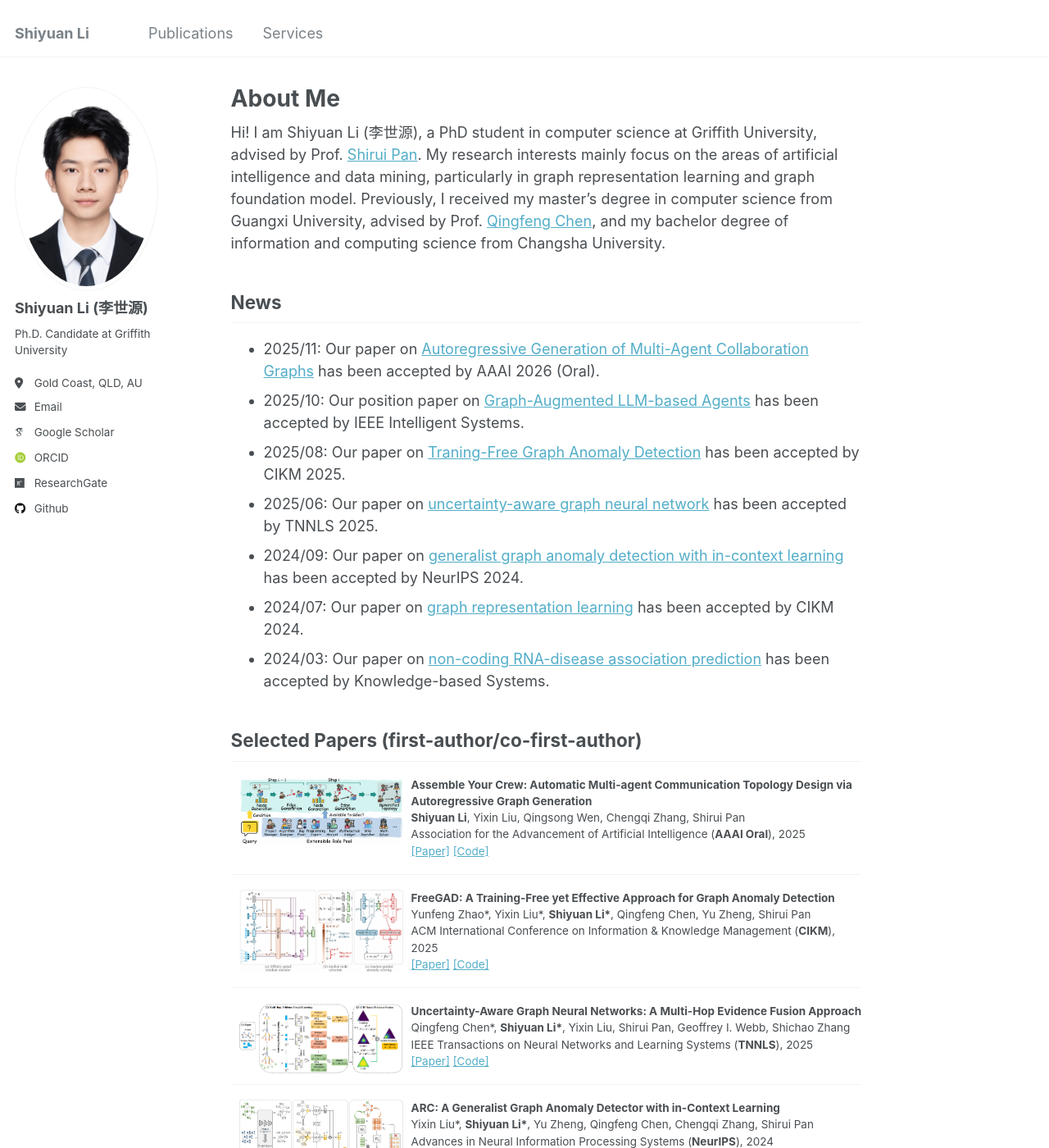
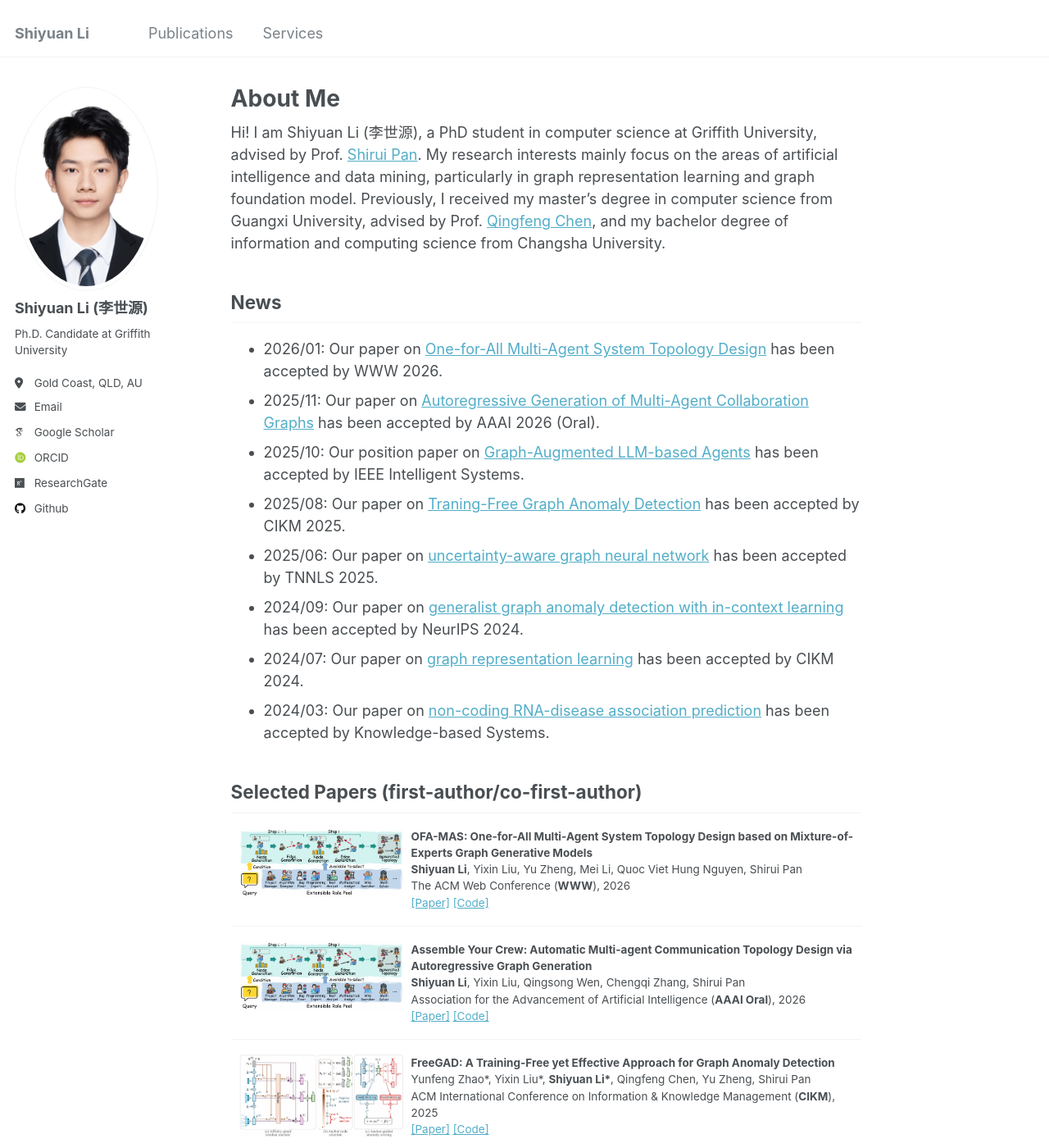
Before and after one commit to Shiy-Li/Shiy-Li.github.io, a Jekyll site: the page built from _pages/about.md, in a window 1280 px wide and 1400 px high. Shown: the whole window at 82% size. Built offline with Jekyll 4.4.1, drawn with Linux system fonts in a browser that asks for light colours; some web fonts are replaced.

Commit message:
Update about.md

```diff
--- a/_pages/about.md
+++ b/_pages/about.md
@@ -14,6 +14,7 @@ My research interests mainly focus on the areas of artificial intelligence and d
 
 News
 ------
+* 2026/01: Our paper on [One-for-All Multi-Agent System Topology Design]() has been accepted by WWW 2026.
 * 2025/11: Our paper on [Autoregressive Generation of Multi-Agent Collaboration Graphs](https://arxiv.org/abs/2507.18224) has been accepted by AAAI 2026 (Oral).
 * 2025/10: Our position paper on [Graph-Augmented LLM-based Agents](https://arxiv.org/abs/2507.21407) has been accepted by IEEE Intelligent Systems.
 * 2025/08: Our paper on [Traning-Free Graph Anomaly Detection](https://arxiv.org/abs/2508.10594) has been accepted by CIKM 2025.
@@ -29,9 +30,24 @@ Selected Papers (first-author/co-first-author)
 <dl>
   <dt><img align="left" width="200" hspace="10"  wspace="20" src="/images/ARG-Designer.jpg"></dt>
   <!-- <div style="min-height: 0px;"> -->
+  <dd><strong>OFA-MAS: One-for-All Multi-Agent System Topology Design based on Mixture-of-Experts Graph Generative Models</strong></dd>
+  <dd><strong>Shiyuan Li</strong>, Yixin Liu, Yu Zheng, Mei Li, Quoc Viet Hung Nguyen, Shirui Pan</dd>
+  <dd> The ACM Web Conference (<strong>WWW</strong>), 2026</dd>
+  <dd>
+    <a href="">[Paper]</a>
+    <a href="https://github.com/shiy-li/OFA-MAS">[Code]</a>
+  </dd>
+  <!-- </div> -->
+</dl>
+
+---
+
+<dl>
+  <dt><img align="left" width="200" hspace="10"  wspace="20" src="/images/ARG-Designer.jpg"></dt>
+  <!-- <div style="min-height: 0px;"> -->
   <dd><strong>Assemble Your Crew: Automatic Multi-agent Communication Topology Design via Autoregressive Graph Generation</strong></dd>
   <dd><strong>Shiyuan Li</strong>, Yixin Liu, Qingsong Wen, Chengqi Zhang, Shirui Pan</dd>
-  <dd> Association for the Advancement of Artificial Intelligence (<strong>AAAI Oral</strong>), 2025</dd>
+  <dd> Association for the Advancement of Artificial Intelligence (<strong>AAAI Oral</strong>), 2026</dd>
   <dd>
     <a href="https://arxiv.org/abs/2507.18224">[Paper]</a>
     <a href="https://github.com/shiy-li/ARG-Designer">[Code]</a>
```
